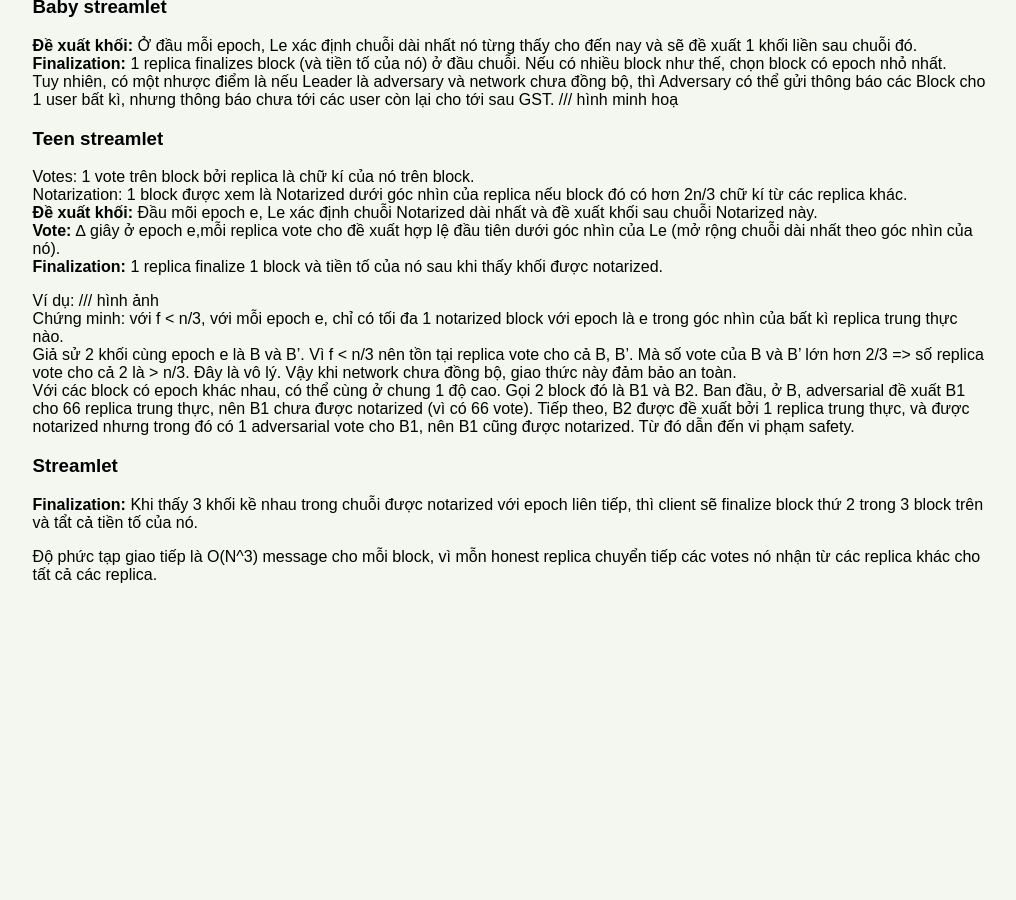
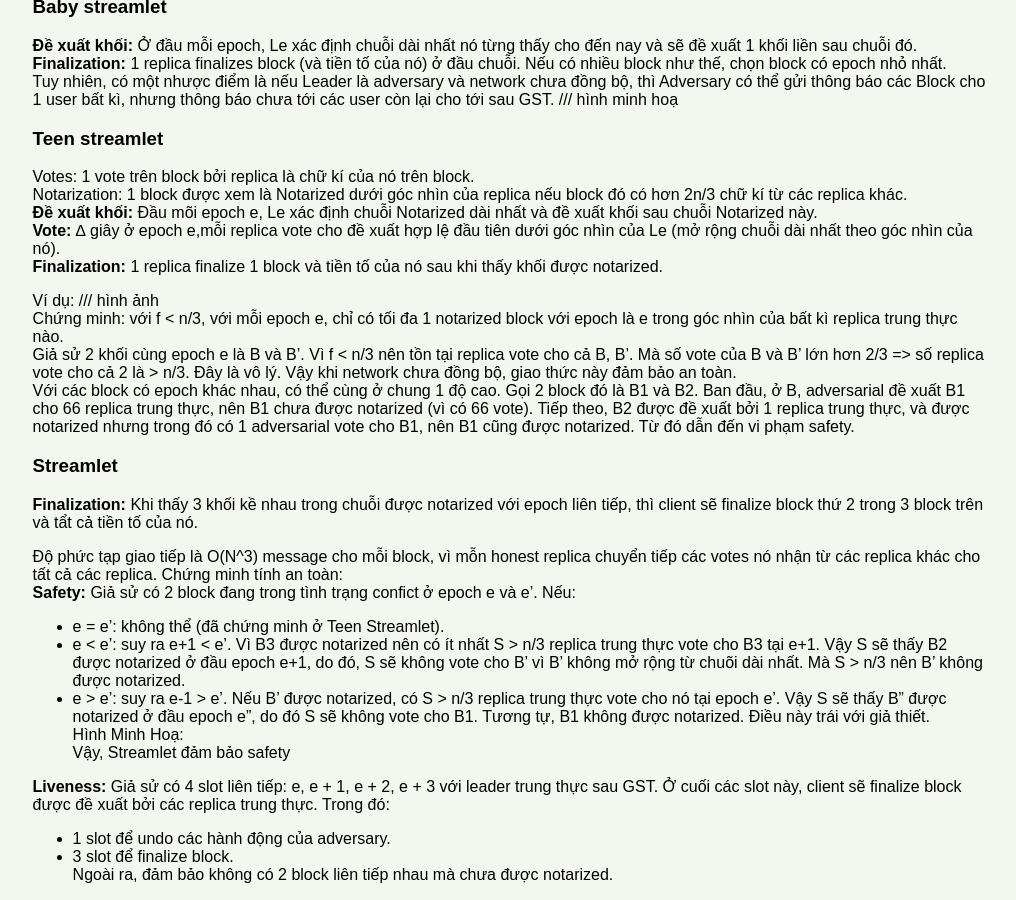
Before and after one commit to VanhGer/vanhger.github.io, a Jekyll site: the page built from _posts/2023-07-21-fundamentals-of-consensus.md, in a window 1280 px wide and 900 px high, scrolled down 1771 px. Shown: the whole window, without its empty margins (129-1145 px from the left). Built offline with Jekyll 4.4.1, drawn with Linux system fonts in a browser that asks for light colours; before the commit the page ends 2371 px from its top, so only the background shows below that.

Commit message:
"new post"

```diff
--- a/_posts/2023-07-21-fundamentals-of-consensus.md
+++ b/_posts/2023-07-21-fundamentals-of-consensus.md
@@ -81,3 +81,15 @@ Với các block có epoch khác nhau, có thể cùng ở chung 1 độ cao. G
 <strong>Finalization: </strong> Khi thấy 3 khối kề nhau trong chuỗi được notarized với epoch liên tiếp, thì client sẽ finalize block thứ 2 trong 3 block trên và tẩt cả tiền tố của nó.
 
 Độ phức tạp giao tiếp là O(N^3) message cho mỗi block, vì mỗn honest replica chuyển tiếp các votes nó nhận từ các replica khác cho tất cả các replica.
+Chứng minh tính an toàn:<br>
+<strong> Safety: </strong> Giả sử có 2 block đang trong tình trạng confict ở epoch e và e'. Nếu: <br>
+- e = e': không thể (đã chứng minh ở Teen Streamlet).<br>
+- e < e': suy ra e+1 < e'. Vì B3 được notarized nên có ít nhất S > n/3 replica trung thực vote cho B3 tại e+1. Vậy S sẽ thấy B2 được notarized ở đầu epoch e+1, do đó, S sẽ không vote cho B' vì B' không mở rộng từ chuõi dài nhất. Mà S > n/3 nên B' không được notarized. <br>
+- e > e': suy ra e-1 > e'. Nếu B' được notarized, có S > n/3 replica trung thực vote cho nó tại epoch e'. Vậy S sẽ thấy B" được notarized ở đầu epoch e", do đó S sẽ không vote cho B1. Tương tự, B1 không được notarized. Điều này trái với giả thiết.<br>
+Hình Minh Hoạ: <br>
+Vậy, Streamlet đảm bảo safety<br>
+
+<strong> Liveness: </strong> Giả sử có 4 slot liên tiếp: e, e + 1, e + 2, e + 3 với leader trung thực sau GST. Ở cuối các slot này, client sẽ finalize block được đề xuất bởi các replica trung thực. Trong đó:
+- 1 slot để undo các hành động của adversary. <br>
+- 3 slot để finalize block. <br>
+Ngoài ra, đảm bảo không có 2 block liên tiếp nhau mà chưa được notarized.
```
Also changed, not shown: 5 other files.
